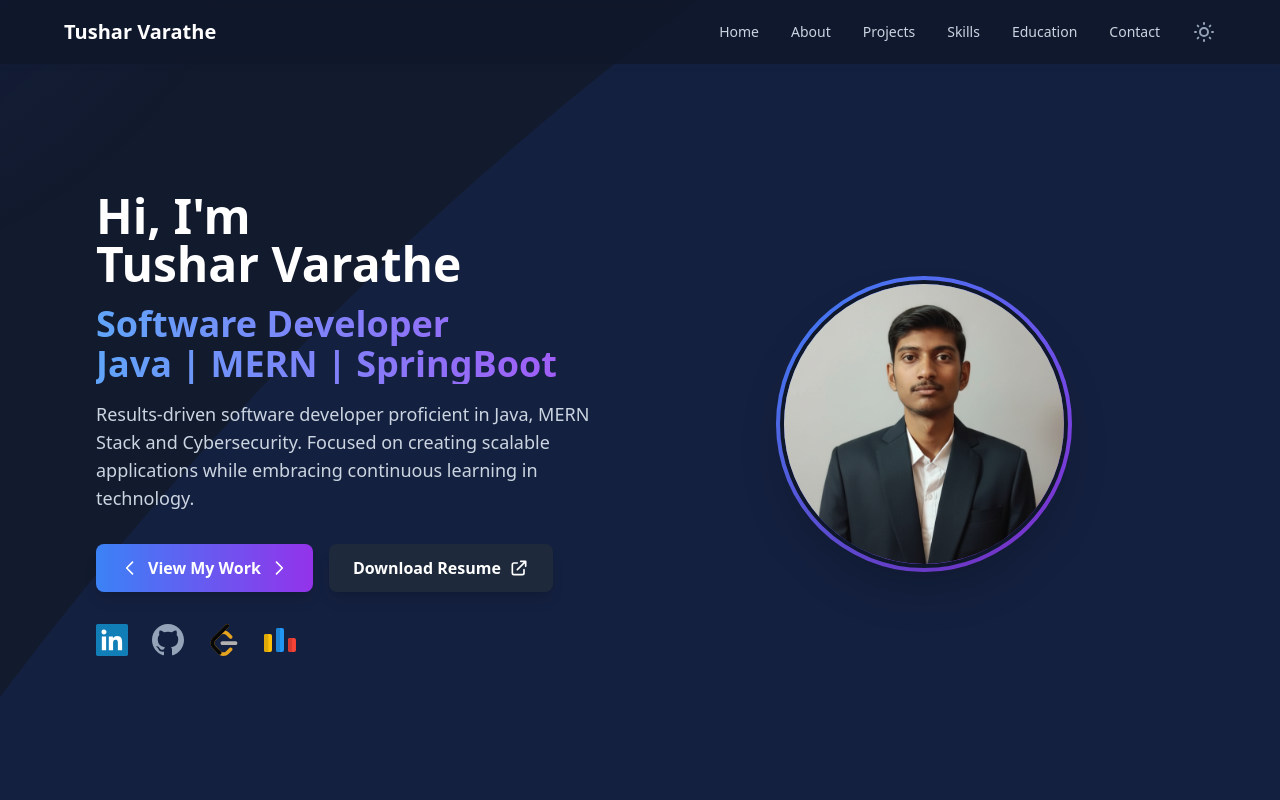
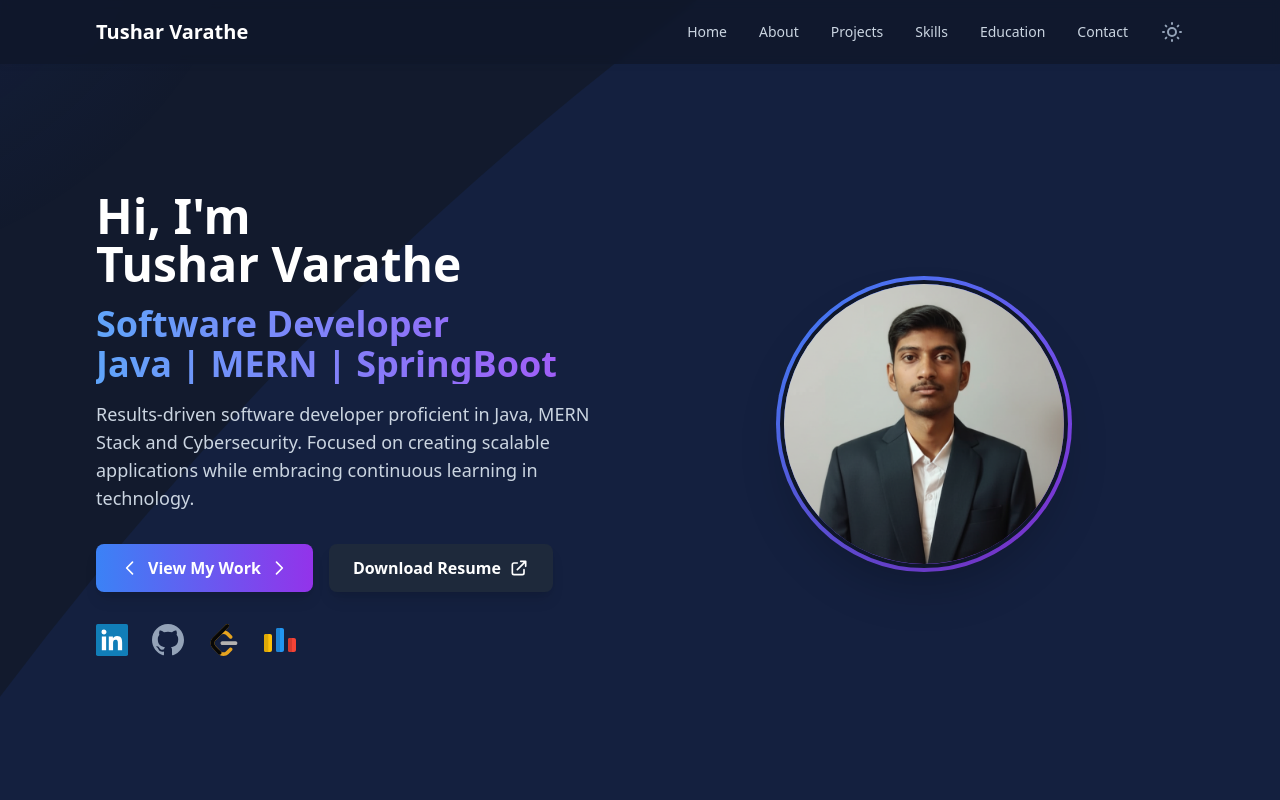
Before and after one commit to TusharVarathe/My-Portfolio, a React (Vite) app: page / in a window 1280 px wide. Shown: the top 800 px of the page. Built offline with nearby package versions, Linux system fonts and the light colour scheme.

Commit message:
Update App.jsx

```diff
--- a/src/App.jsx
+++ b/src/App.jsx
@@ -213,7 +213,7 @@ export default function App() {
       <SpotlightEffect />
       {/* --- Header --- */}
       <header className="fixed top-0 left-0 right-0 z-50 bg-white/80 dark:bg-slate-900/80 backdrop-blur-sm shadow-md shadow-slate-900/5 dark:shadow-slate-800/5">
-        <div className="container mx-auto px-4 sm:px-8 lg:px-16">
+        <div className="container mx-auto px-6 sm:px-12 lg:px-24">
           <div className="flex items-center justify-between h-16">
             <a href="#home" className="text-xl font-bold text-slate-800 dark:text-white">
               Tushar Varathe
```
